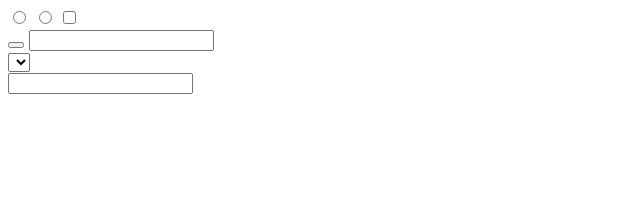
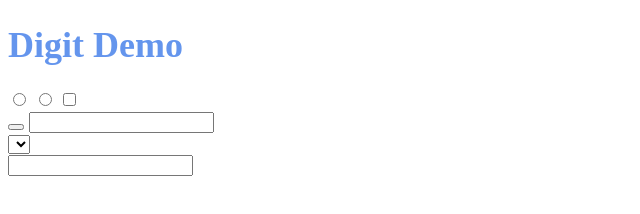
Before and after one commit to simurai/digit-info, a website: page ui/main.reel/main.html in a window 1280 px wide. Shown: the whole page, without its empty margins (0-640 px from the left). Drawn offline with Linux system fonts and the light colour scheme.

Commit message:
Update component ui/main.reel/main.html

```diff
--- a/ui/main.reel/main.html
+++ b/ui/main.reel/main.html
@@ -77,6 +77,9 @@
 </head>
 <body>
     <div data-montage-id="main" class="Main">
+
+        <h1>Digit Demo</h1>
+
         <section>
             <input type="radio" name="radio" data-montage-id="radio">
             <input type="radio" name="radio" data-montage-id="radio2">
```
